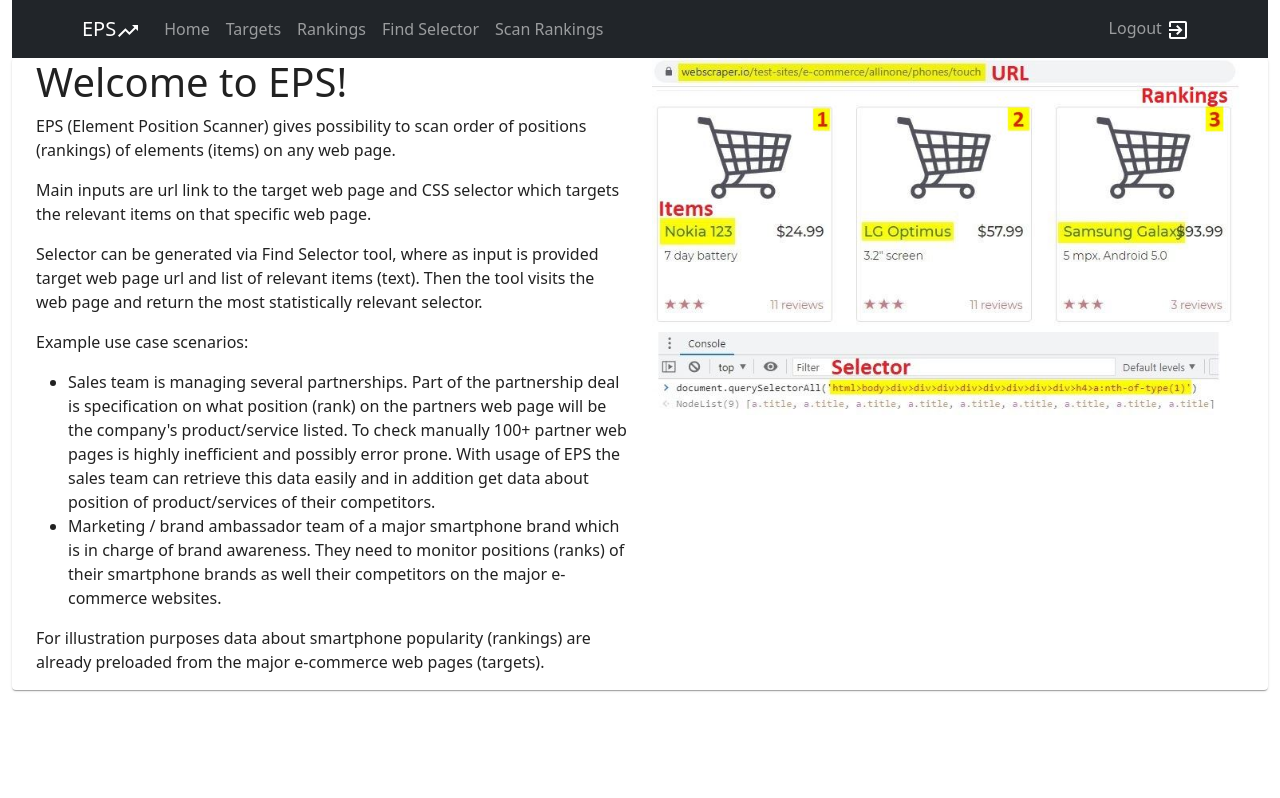
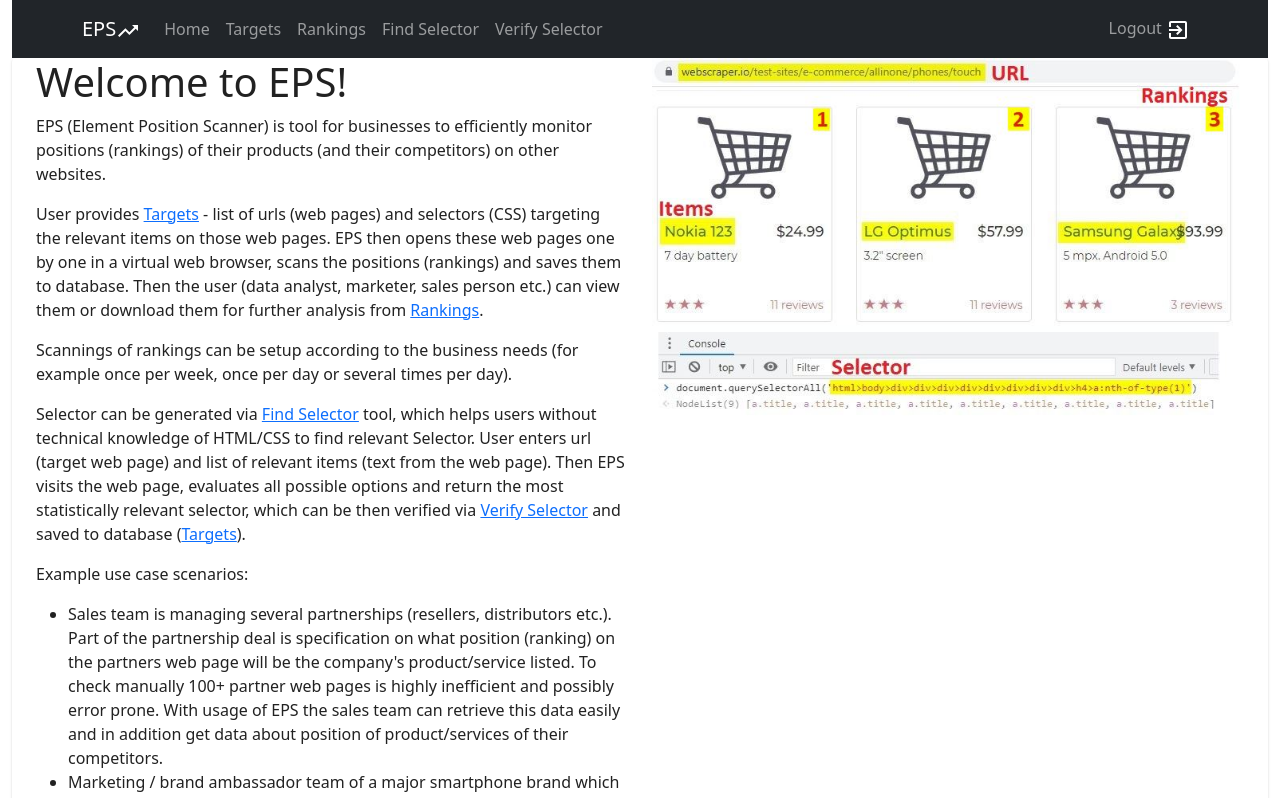
Before and after one commit to francis-hrom/eps-app1, a React (Create React App) app: page / in a window 1280 px wide. Shown: the top 798 px of the page. Built offline with nearby package versions, Linux system fonts and the light colour scheme; no server answers; sample sign-in values are in the browser's storage.

Commit message:
updated text, Scan Rankings renamed to Verify Selector

```diff
--- a/src/App.tsx
+++ b/src/App.tsx
@@ -56,7 +56,7 @@ function App(): JSX.Element {
               <Route path="/find-selector">
                 <FindSelectorPage />
               </Route>
-              <Route path="/scan-rankings">
+              <Route path="/verify-selector">
                 <ScanRankingsPage />
               </Route>
             </Container>
--- a/src/components/FindSelector/FindSelector.tsx
+++ b/src/components/FindSelector/FindSelector.tsx
@@ -5,6 +5,7 @@ import { Button, CircularProgress } from "@material-ui/core";
 import Alert from "@material-ui/lab/Alert";
 import SearchIcon from "@material-ui/icons/Search";
 import AssistantIcon from "@material-ui/icons/Assistant";
+import { Link } from "react-router-dom";
 
 import findSelector from "../../services/findSelector";
 import ScanRankings from "../ScanRankings/ScanRankings";
@@ -57,10 +58,13 @@ const FindSelector = (): JSX.Element => {
   return (
     <div className="FindSelector" data-testid="FindSelector">
       <p>
-        Find Selector tool needs as input an url link to a web page and list of
-        relevant items (text). It will search through the web page and return
-        the most statistically relevant selector, which can be then used for
-        Scan Rankings tool.
+        Find Selector tool helps users without technical knowledge of HTML/CSS
+        to find relevant Selector. User enters url (target web page) and list of
+        relevant items (text from the web page). Then EPS visits the web page,
+        evaluates all possible options and return the most statistically
+        relevant selector, which can be then verified via{" "}
+        <Link to="/verify-selector">Verify Selector</Link> and saved to database
+        (<Link to="/targets">Targets</Link>).
       </p>
 
       <Form>
@@ -124,7 +128,7 @@ const FindSelector = (): JSX.Element => {
             </p>
           </Alert>
 
-          <h4>Scan Rankings:</h4>
+          <h4>Verify Selector</h4>
           <ScanRankings url={url} selector={selector} />
         </div>
       )}
--- a/src/components/Navigation/Navigation.tsx
+++ b/src/components/Navigation/Navigation.tsx
@@ -26,7 +26,7 @@ const Navigation = (): JSX.Element => {
             <Nav.Link href="/targets">Targets</Nav.Link>
             <Nav.Link href="/rankings">Rankings</Nav.Link>
             <Nav.Link href="/find-selector">Find Selector</Nav.Link>
-            <Nav.Link href="/scan-rankings">Scan Rankings</Nav.Link>
+            <Nav.Link href="/verify-selector">Verify Selector</Nav.Link>
           </Nav>
           <Nav className="justify-content-end">
             <Nav.Link href="/" onClick={handleLogOut}>
--- a/src/components/ScanRankings/ScanRankings.tsx
+++ b/src/components/ScanRankings/ScanRankings.tsx
@@ -4,9 +4,12 @@ import Form from "react-bootstrap/Form";
 import { Button, CircularProgress } from "@material-ui/core";
 import LocationSearchingIcon from "@material-ui/icons/LocationSearching";
 import AssistantIcon from "@material-ui/icons/Assistant";
+import SaveIcon from "@material-ui/icons/Save";
 import Alert from "@material-ui/lab/Alert";
+import { Link } from "react-router-dom";
 
 import scanRankings from "../../services/scanRankings";
+import addTarget from "../../services/targets/addTarget";
 
 const ScanRankings = (props: any, state: any): JSX.Element => {
   const [errorMessage, setErrorMessage] = useState("");
@@ -20,15 +23,17 @@ const ScanRankings = (props: any, state: any): JSX.Element => {
       "html>body>div>div>div>div>div>div>div>div>h4>a:nth-of-type(1)"
   );
   const [items, setItems] = useState<string[]>([]);
+  const [successMessage, setSuccessMessage] = useState("");
 
   const validateForm = () => {
     return url.length > 0 && selector.length > 0;
   };
 
-  const handleSubmit = async () => {
+  const handleSubmit = () => {
     setLoading(true);
     setErrorMessage("");
     setItems([]);
+    setSuccessMessage("");
 
     if (!url || !validUrl.isUri(url)) {
       setErrorMessage("Please enter valid url.");
@@ -49,6 +54,24 @@ const ScanRankings = (props: any, state: any): JSX.Element => {
     })();
   };
 
+  const handleSave = async () => {
+    setLoading(true);
+    setErrorMessage("");
+    setSuccessMessage("");
+
+    try {
+      await addTarget(url, selector);
+
+      setSuccessMessage(
+        `Target with url ${url} and selector ${selector} has been successfully saved to database.`
+      );
+    } catch (error: any) {
+      setErrorMessage(error.message);
+    } finally {
+      setLoading(false);
+    }
+  };
+
   const handleSetDefault = () => {
     setUrl("");
     setSelector("");
@@ -57,10 +80,12 @@ const ScanRankings = (props: any, state: any): JSX.Element => {
   return (
     <div className="ScanRankings" data-testid="ScanRankings">
       <p>
-        Scan Rankings tool needs as input an url link to a web page and selector
-        targeting relevant items. It access the webpage, get the list of items
-        and display the rankings list. It renders a full web page within a
-        browser so the whole process might take a while.
+        Verify Selector tool helps user to verify functionality of a Selector
+        (by using Scan Rankings tool in the background). User provides url (web
+        page) and selector targeting relevant items. Then EPS visits the web
+        page, scans the order of items in the web page and shows the rankings
+        list. User can then visually inspect the results and save the Target
+        (url, selector) to the database (<Link to="/targets">Targets</Link>).
       </p>
 
       <Form>
@@ -101,8 +126,6 @@ const ScanRankings = (props: any, state: any): JSX.Element => {
           </>
         )}
       </Form>
-      {loading && <CircularProgress />}
-      {errorMessage && <Alert severity="error">{errorMessage}</Alert>}
 
       {items.length > 0 && (
         <Alert severity="success">
@@ -121,6 +144,21 @@ const ScanRankings = (props: any, state: any): JSX.Element => {
           </p>
         </Alert>
       )}
+
+      {items.length > 0 && !loading && (
+        <Button
+          variant="contained"
+          color="primary"
+          onClick={handleSave}
+          startIcon={<SaveIcon />}
+        >
+          Save to targets
+        </Button>
+      )}
+
+      {loading && <CircularProgress />}
+      {errorMessage && <Alert severity="error">{errorMessage}</Alert>}
+      {successMessage && <Alert severity="success">{successMessage}</Alert>}
     </div>
   );
 };
--- a/src/pages/HomePage/HomePage.tsx
+++ b/src/pages/HomePage/HomePage.tsx
@@ -2,6 +2,7 @@ import React from "react";
 import Card from "@material-ui/core/Card";
 import Container from "@material-ui/core/Container";
 import { Row, Col, Image } from "react-bootstrap";
+import { Link } from "react-router-dom";
 
 const HomePage = (): JSX.Element => (
   <div className="HomePage" data-testid="HomePage">
@@ -11,41 +12,60 @@ const HomePage = (): JSX.Element => (
           <Col>
             <h1>Welcome to EPS!</h1>
             <p>
-              EPS (Element Position Scanner) gives possibility to scan order of
-              positions (rankings) of elements (items) on any web page.
+              EPS (Element Position Scanner) is tool for businesses to
+              efficiently monitor positions (rankings) of their products (and
+              their competitors) on other websites.
             </p>
             <p>
-              Main inputs are url link to the target web page and CSS selector
-              which targets the relevant items on that specific web page.
+              User provides <Link to="/targets">Targets</Link> - list of urls
+              (web pages) and selectors (CSS) targeting the relevant items on
+              those web pages. EPS then opens these web pages one by one in a
+              virtual web browser, scans the positions (rankings) and saves them
+              to database. Then the user (data analyst, marketer, sales person
+              etc.) can view them or download them for further analysis from{" "}
+              <Link to="/rankings">Rankings</Link>.
             </p>
             <p>
-              Selector can be generated via Find Selector tool, where as input
-              is provided target web page url and list of relevant items (text).
-              Then the tool visits the web page and return the most
-              statistically relevant selector.
+              Scannings of rankings can be setup according to the business needs
+              (for example once per week, once per day or several times per
+              day).
+            </p>
+            <p>
+              Selector can be generated via{" "}
+              <Link to="/find-selector">Find Selector</Link> tool, which helps
+              users without technical knowledge of HTML/CSS to find relevant
+              Selector. User enters url (target web page) and list of relevant
+              items (text from the web page). Then EPS visits the web page,
+              evaluates all possible options and return the most statistically
+              relevant selector, which can be then verified via{" "}
+              <Link to="/verify-selector">Verify Selector</Link> and saved to
+              database (<Link to="/targets">Targets</Link>).
             </p>
             <p> Example use case scenarios:</p>
             <ul>
               <li>
-                Sales team is managing several partnerships. Part of the
-                partnership deal is specification on what position (rank) on the
-                partners web page will be the company's product/service listed.
-                To check manually 100+ partner web pages is highly inefficient
-                and possibly error prone. With usage of EPS the sales team can
+                Sales team is managing several partnerships (resellers,
+                distributors etc.). Part of the partnership deal is
+                specification on what position (ranking) on the partners web
+                page will be the company's product/service listed. To check
+                manually 100+ partner web pages is highly inefficient and
+                possibly error prone. With usage of EPS the sales team can
                 retrieve this data easily and in addition get data about
                 position of product/services of their competitors.
               </li>
               <li>
                 Marketing / brand ambassador team of a major smartphone brand
                 which is in charge of brand awareness. They need to monitor
-                positions (ranks) of their smartphone brands as well their
+                positions (rankings) of their smartphone brands as well their
                 competitors on the major e-commerce websites.
               </li>
             </ul>
             <p>
               For illustration purposes data about smartphone popularity
               (rankings) are already preloaded from the major e-commerce web
-              pages (targets).
+              pages (targets). <Link to="/targets">Targets Table</Link> has
+              unlocked all features (add/edit/delete/export) and reset to
+              default values.
             </p>
           </Col>
           <Col lg={6}>
```
